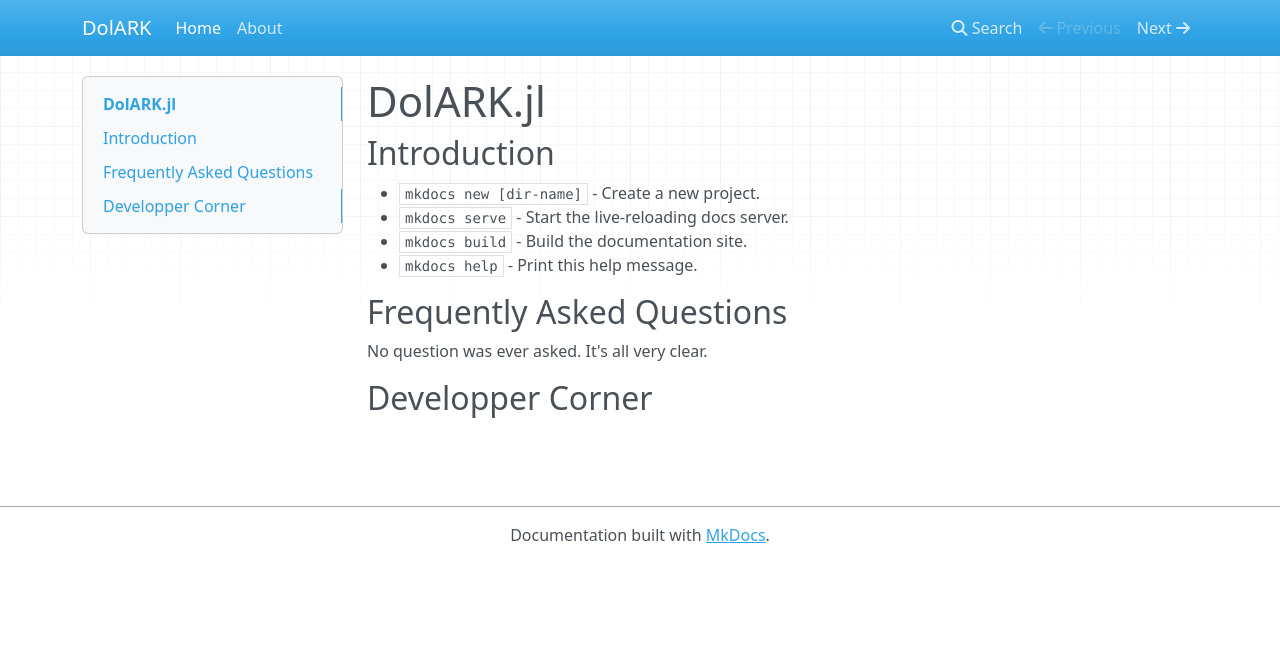
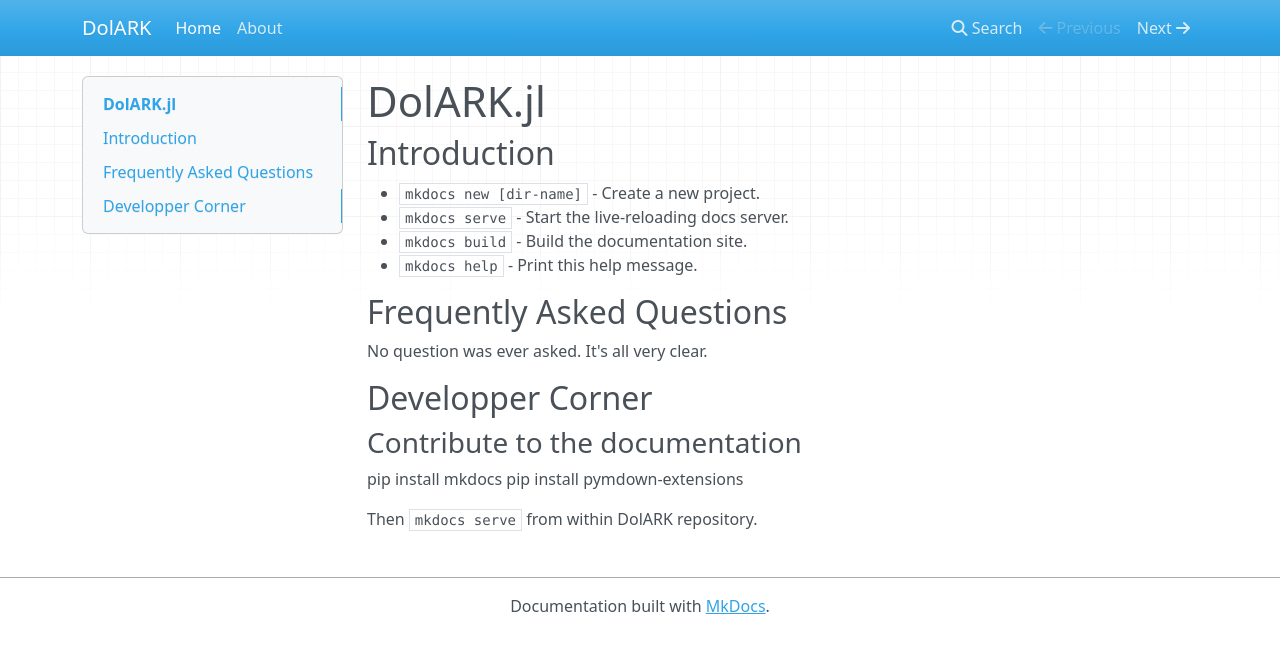
Before and after one commit to EconForge/dolark.py, an MkDocs documentation site: the page built from docs/index.md, in a window 1280 px wide. Shown: the top 653 px of the page. Built offline with MkDocs 1.6.1, drawn with Linux system fonts in a browser that asks for light colours; nearby versions of some CDN libraries.

Commit message:
DOC: added latex rendering.

```diff
--- a/docs/index.md
+++ b/docs/index.md
@@ -15,3 +15,11 @@
 
 
 ## Developper Corner
+
+### Contribute to the documentation
+
+pip install mkdocs
+pip install pymdown-extensions
+
+
+Then `mkdocs serve` from within DolARK repository.
--- a/mkdocs.yml
+++ b/mkdocs.yml
@@ -2,5 +2,12 @@
 nav:
     - Home: index.md
     - About: about.md
+
 markdown_extensions:
-  - admonition
+  - markdown.extensions.admonition
+  - pymdownx.arithmatex
+
+extra_javascript:
+  # other extra java script
+  - mathjax-config.js
+  - https://cdn.mathjax.org/mathjax/latest/MathJax.js?config=TeX-AMS-MML_HTMLorMML
```
